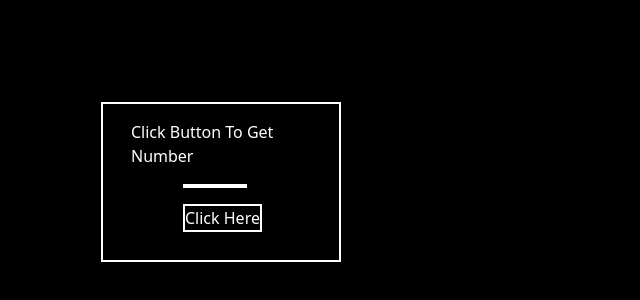
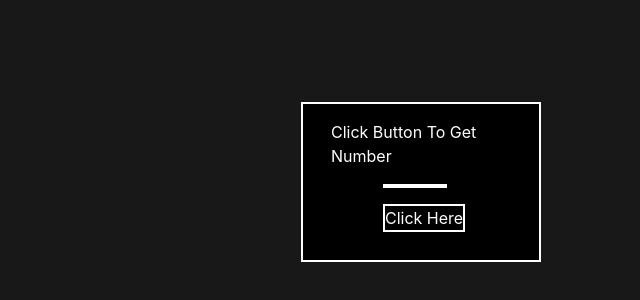
Before and after one commit to Killdroid2342/random-number, a React (Create React App) app: page / in a window 1280 px wide. Shown: the part 282-582 px from the top of the page, without its empty margins (219-859 px from the left). Built offline with nearby package versions, Linux system fonts and the light colour scheme.

Commit message:
"everything centered and cleaned tailwind"

```diff
--- a/src/components/Random-Gen/RandomGen.js
+++ b/src/components/Random-Gen/RandomGen.js
@@ -8,17 +8,14 @@ const RandomGen = () => {
     setSampleNumber(Math.round(Math.random() * (max - min) + min));
   };
   return (
-    <div className='border-2 border-white w-60 h-40 ml-80 mt-96 bg-black'>
-      <h1 className='text-white ml-7 mt-4'>Click Button To Get Number</h1>
-      <p className='text-white border-2 border-white w-16 ml-20 mt-4'>
-        {sampleNumber}
-      </p>
-      <button
-        onClick={() => getRandomNumber()}
-        className='border-2 border-white text-white mt-4 ml-20'
-      >
-        Click Here
-      </button>
+    <div className='center'>
+      <div className='border-2 border-white w-60 h-40 mt-96 bg-black'>
+        <h1 className='text-white ml-7 mt-4'>Click Button To Get Number</h1>
+        <p className='text w-16 text-center'>{sampleNumber}</p>
+        <button onClick={() => getRandomNumber()} className='text'>
+          Click Here
+        </button>
+      </div>
     </div>
   );
 };
--- a/src/index.css
+++ b/src/index.css
@@ -1,7 +1,31 @@
+html,
+body {
+  padding: 0;
+  margin: 0;
+  font-family: -apple-system, BlinkMacSystemFont, Segoe UI, Roboto, Oxygen,
+    Ubuntu, Cantarell, Fira Sans, Droid Sans, Helvetica Neue, sans-serif;
+}
+
+a {
+  color: inherit;
+  text-decoration: none;
+}
+
+* {
+  box-sizing: border-box;
+}
+body {
+  background-color: #181818;
+  /* color: white; */
+}
+@layer components {
+  .text {
+    @apply border-2 border-white text-white mt-4 ml-20;
+  }
+  .center {
+    @apply flex flex-col items-center justify-center;
+  }
+}
 @tailwind base;
 @tailwind components;
 @tailwind utilities;
-
-body {
-  background-color: black;
-}
```
Also changed, not shown: src/App.css (added).
